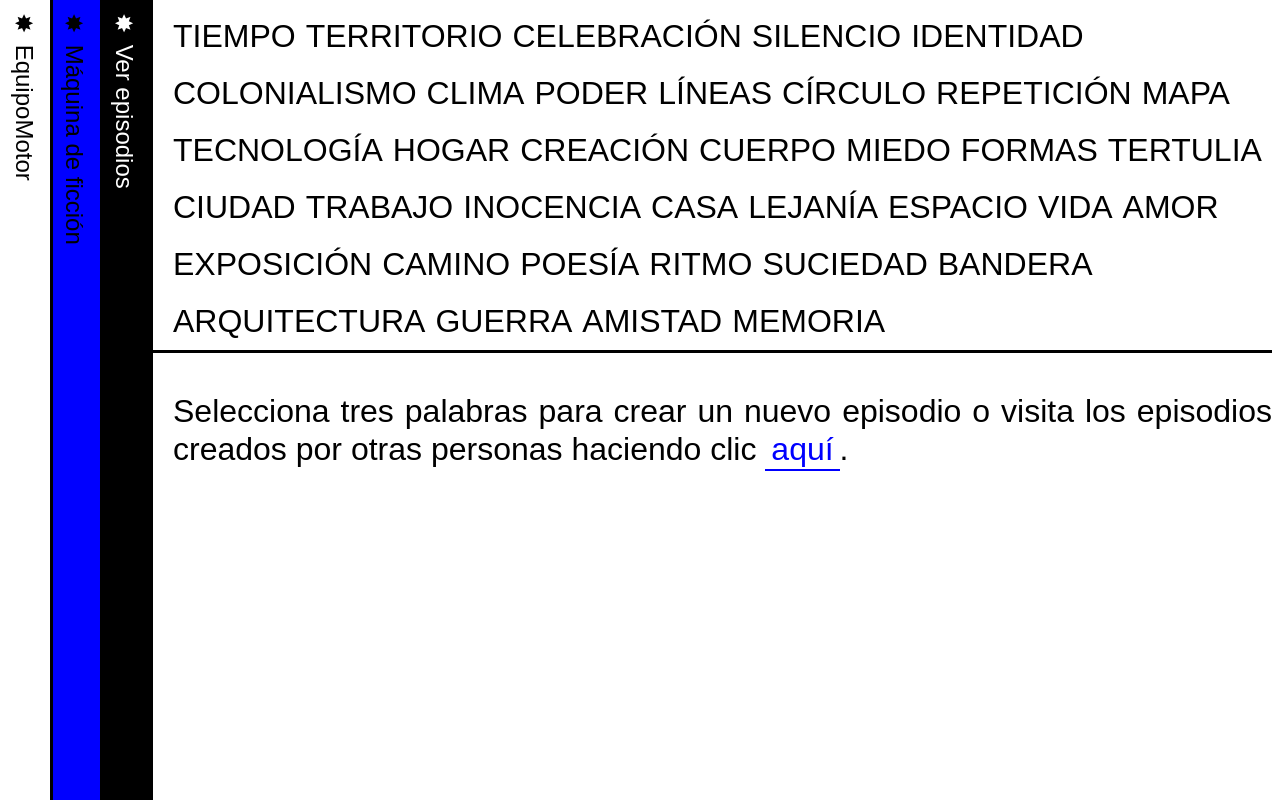
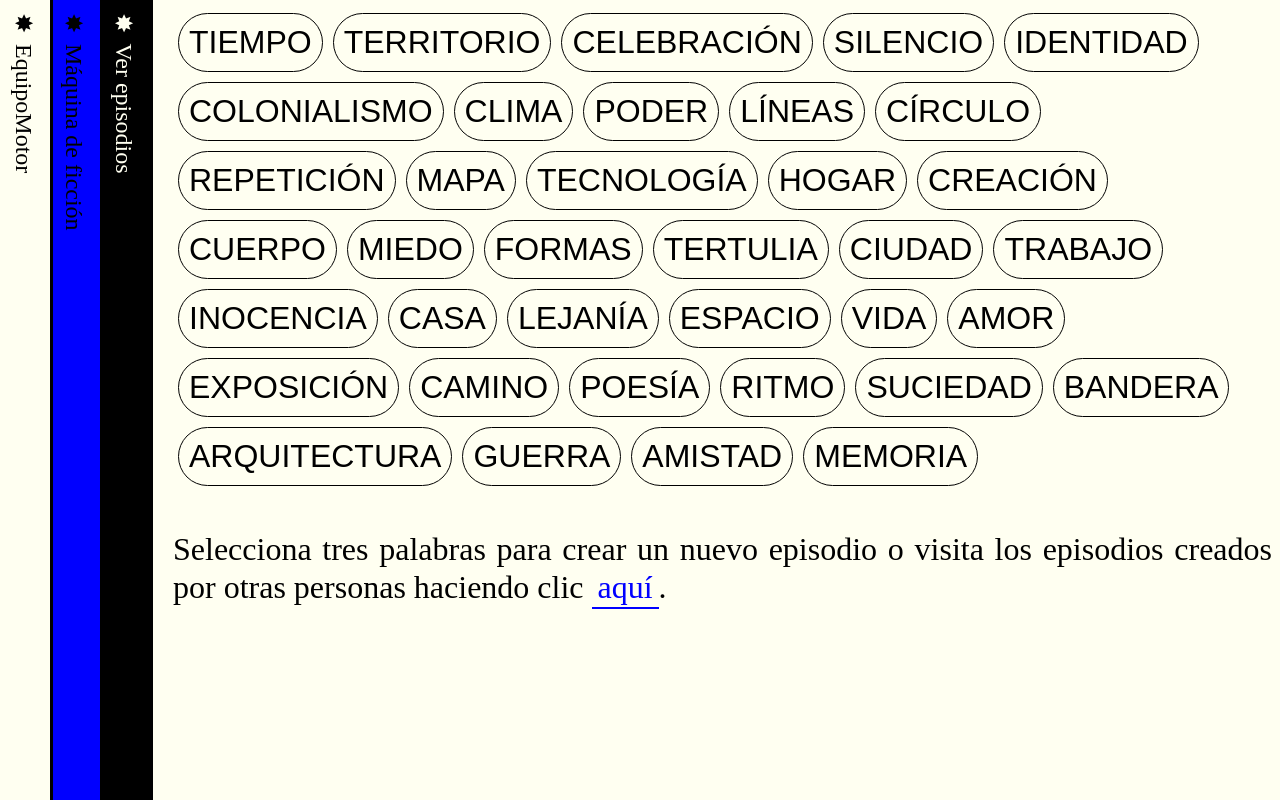
Before and after one commit to desmusea/equipo-motor, a plain HTML site: page index.html in a window 1280 px wide. Drawn offline with Linux system fonts and the light colour scheme; a web font is replaced by a local one.

Commit message:
Add fonts

```diff
--- a/styles.css
+++ b/styles.css
@@ -1,7 +1,14 @@
+@font-face {
+  font-family: kenoky;
+  src: url('./fonts/KenokyLight.ttf');
+}
+
 body {
-  font-family: sans-serif;
+  font-family: kenoky;
   text-align: justify;
+  background-color: #fffff1;
 }
+
 input:focus {
   outline: none;
 }
@@ -19,6 +26,7 @@ h4 {
   border-bottom: 2px solid blue;
   cursor: pointer;
   color: blue;
+  font-family: kenoky;
 }
 
 .input {
@@ -34,7 +42,6 @@ h4 {
 #wordsWrapper {
   display: flex;
   flex-wrap: wrap;
-  border-bottom: 3px solid black;
   padding-left: 165px;
 }
 
@@ -51,7 +58,7 @@ h4 {
 }
 #icon3 {
   margin-left: 100px;
-  color: white;
+  color: #fffff1;
 }
 .episodeName,
 .authorsName {
@@ -59,8 +66,7 @@ h4 {
   text-transform: capitalize;
 }
 #episode {
-  font-size: 30px;
-  font-family: 'Times New Roman';
+  font-size: 24px;
   margin-left: 165px;
 }
 .authorsName {
@@ -69,13 +75,17 @@ h4 {
 
 .word {
   padding: 10px;
-  padding-left: 0;
   cursor: pointer;
-  font-size: 2rem;
+  font-size: 3rem;
+  font-family: sans-serif;
+  border: 1px solid black;
+  border-radius: 50px;
+  margin: 5px;
 }
 
 .red {
-  color: blue;
+  background-color: blue;
+  color: #fffff1;
 }
 
 .field {
@@ -106,7 +116,7 @@ a {
   transition: 0.5s;
   width: 30px;
   border-right: 3px solid black;
-  background: white;
+  background: #fffff1;
   padding: 10px;
 }
 
@@ -121,7 +131,7 @@ a {
 }
 
 .sidebar3 {
-  color: white;
+  color: #fffff1;
   width: 130px;
   background-color: black;
 }
@@ -139,7 +149,7 @@ a {
 }
 
 #sidebar3Text {
-  color: white;
+  color: #fffff1;
   padding-left: 110px;
 }
 
```
Also changed, not shown: 1 other file.
